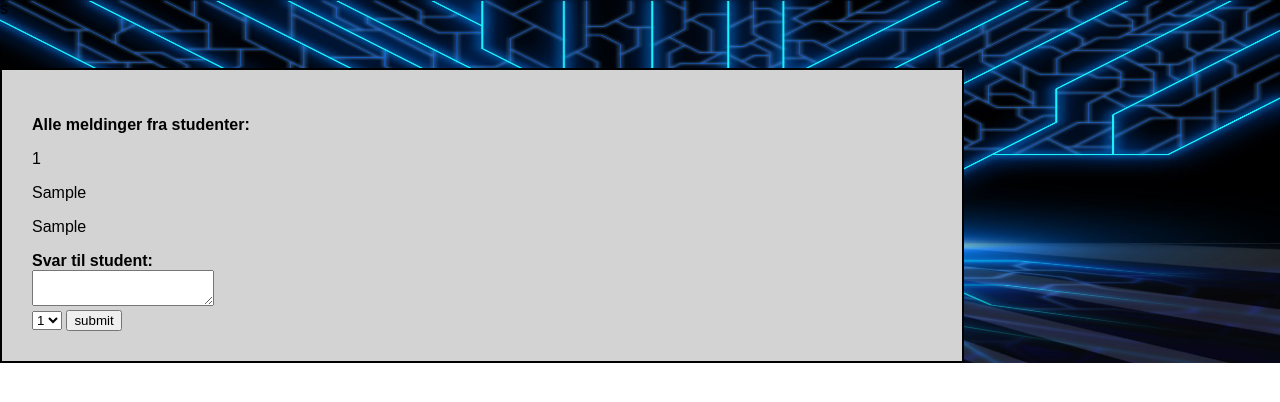
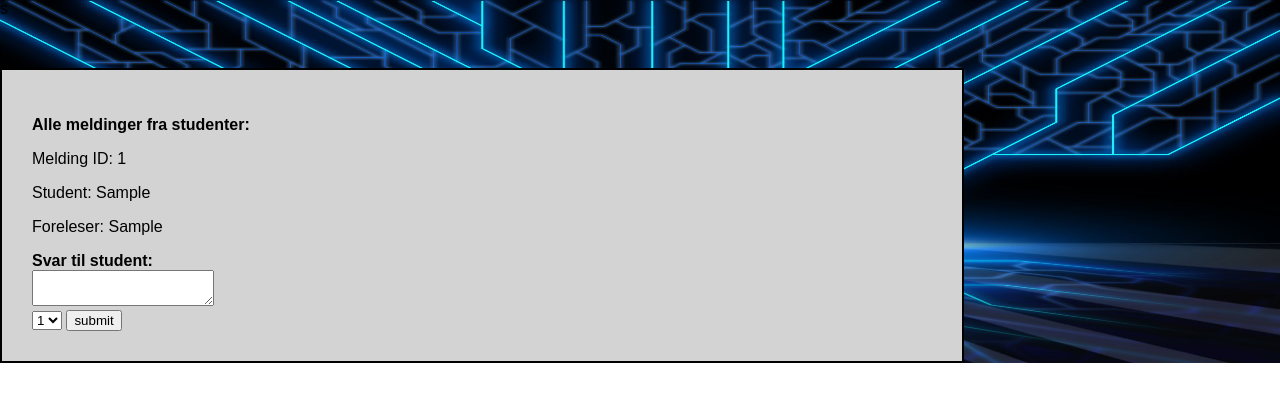
Before and after one commit to Prosjekt-Gruppe-5/Prosjekt5, a PHP site: page /sites/message_foreleser.php in a window 1280 px wide. Shown: the top 402 px of the page. Run offline with PHP 8.4, Linux system fonts and the light colour scheme; tables that the repository leaves empty hold one stand-in row (values such as "Sample post").

Commit message:
Add files via upload

```diff
--- a/sites/message_foreleser.php
+++ b/sites/message_foreleser.php
@@ -41,9 +41,9 @@ $meldinger_1_conn = $conn->query($meldinger_1);
 
            <p><strong>Alle meldinger fra studenter: </strong></p>
             <?php while($rad1 = mysqli_fetch_array($meldinger_conn)) {?>
-            <p><?php echo $rad1["Melding_id"] ?></p></span>
-            <p><?php echo $rad1["Meldingstekst"] ?></p></span>
-            <p><?php echo $rad1["Svar"] ?></p></span>
+            <p>Melding ID: <?php echo $rad1["Melding_id"] ?></p></span>
+            <p>Student: <?php echo $rad1["Meldingstekst"] ?></p></span>
+            <p>Foreleser: <?php echo $rad1["Svar"] ?></p></span>
             <?php } ?>
             <form method='POST'>
                 <label for='message'><strong>Svar til student:</strong></label>
--- a/sites/message_gjest.php
+++ b/sites/message_gjest.php
@@ -51,8 +51,9 @@ $meldinger_1_conn = $conn->query($meldinger_1);
             <?php if(isset($_GET['pin']) != NULL) {?>
            <p><strong>Alle meldinger fra studenter: </strong></p>
             <?php while($rad1 = mysqli_fetch_array($meldinger_conn)) {?>
-            <p><?php echo $rad1["Melding_id"] ?></p></span>
-            <p><?php echo $rad1["Meldingstekst"] ?></p></span>
+            <p>Melding ID: <?php echo $rad1["Melding_id"] ?></p></span>
+            <p>Student: <?php echo $rad1["Meldingstekst"] ?></p></span>
+            <p>Foreleser: <?php echo $rad1["Svar"] ?></p></span>
             <form method="get">
                 <input type="text" readonly value="Upassende/Spam" name="hei">
                 <input type="submit" value="Rapport" name="sumbit1">
--- a/sites/message_student.php
+++ b/sites/message_student.php
@@ -66,7 +66,9 @@ $meldinger_conn = $conn->query($meldinger)
             <p><strong>Alle meldinger: </strong></p>
             ";?>
             <?php while($rad1 = mysqli_fetch_array($meldinger_conn)) {?>
-            <p><?php echo $rad1["Meldingstekst"] ?></p></span>
+            <p>Melding ID: <?php echo $rad1["Melding_id"] ?></p></span>
+            <p>Student: <?php echo $rad1["Meldingstekst"] ?></p></span>
+            <p>Foreleser: <?php echo $rad1["Svar"] ?></p></span>
             <?php }} ?>
 
 </body>
```
